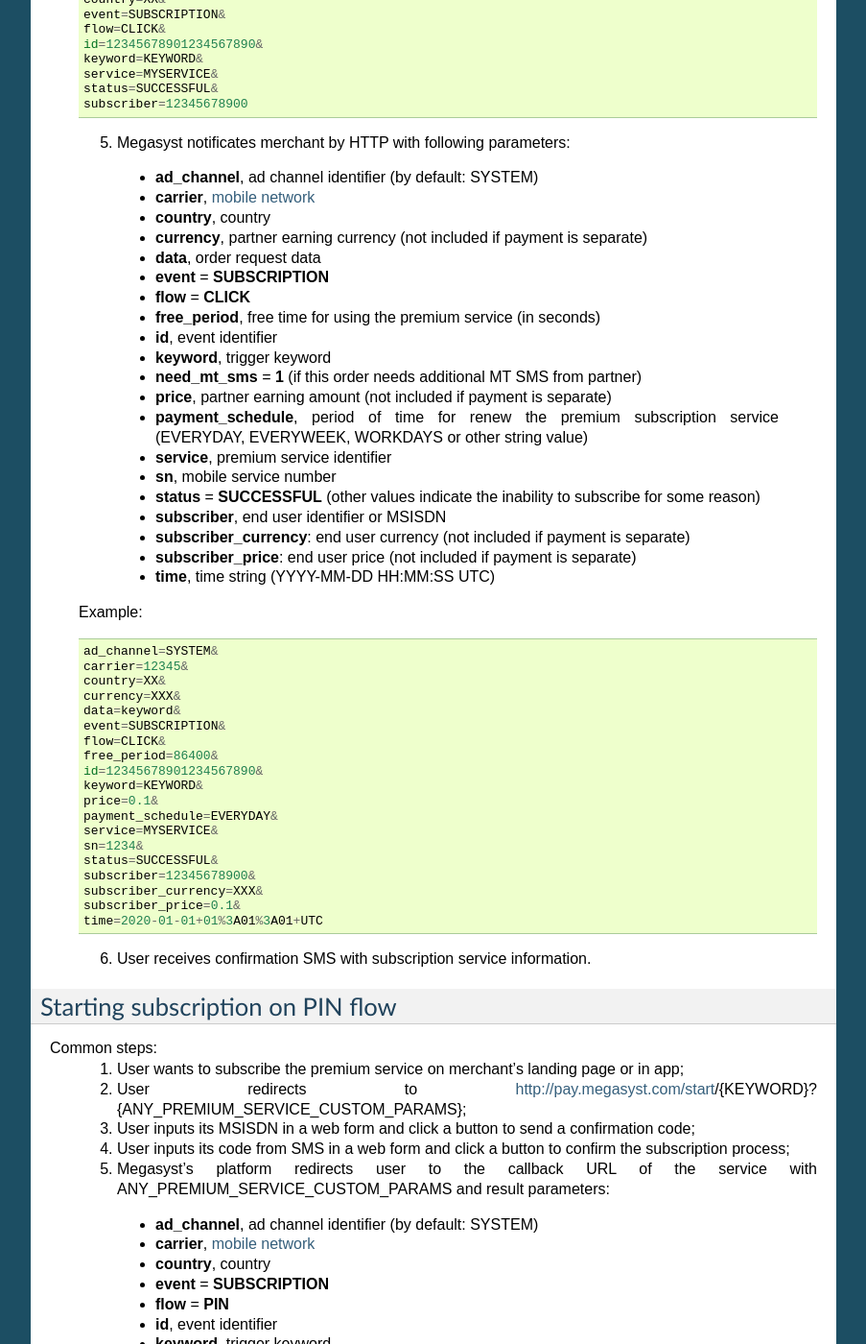
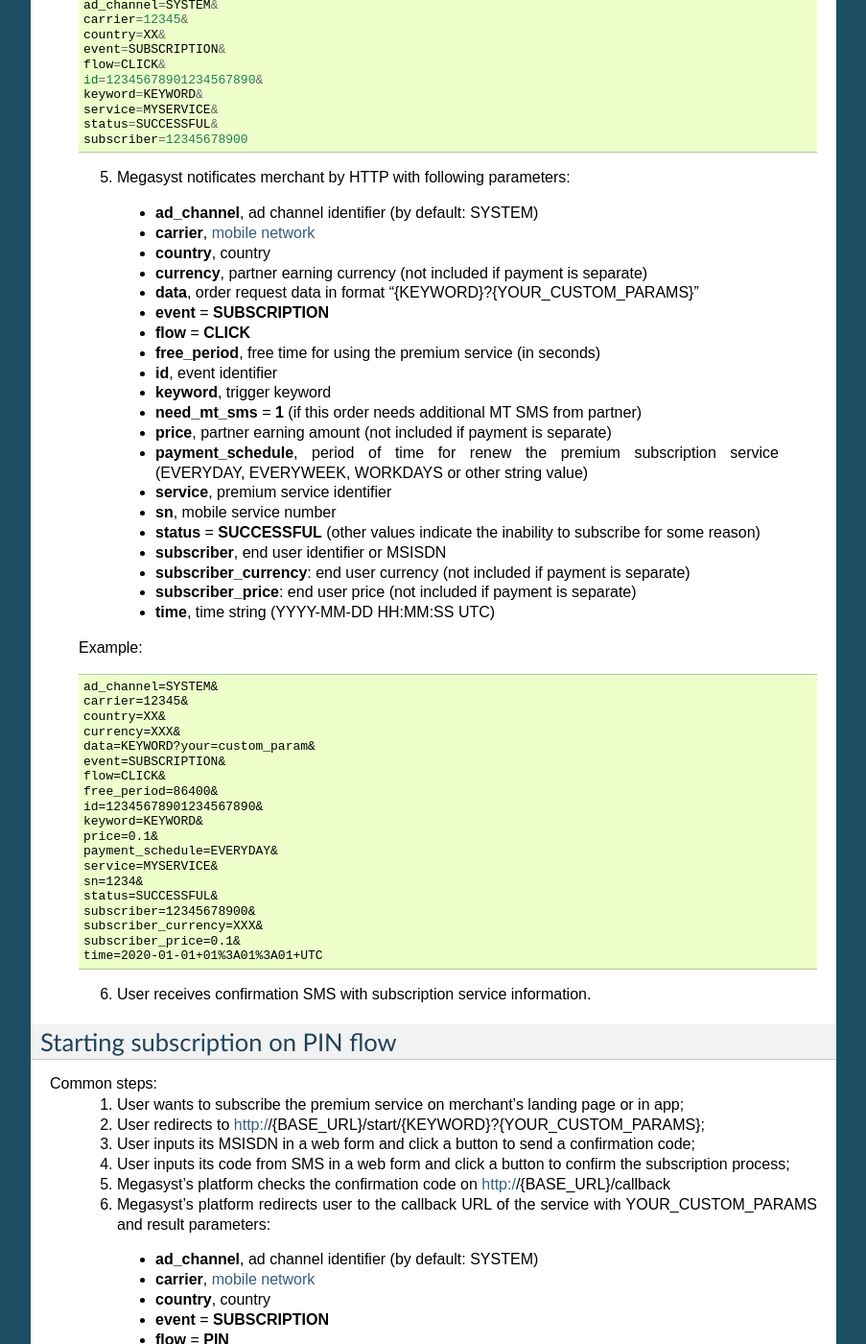
Before and after one commit to megasyst/lab, a Sphinx documentation site: the page built from docs/2_subscription.rst, in a window 1280 px wide and 1400 px high, scrolled down 737 px. Shown: the whole window at 96% size, without its empty margins (198-1101 px from the left). Built offline with Sphinx 7.4.7, drawn with Linux system fonts in a browser that asks for light colours; some of the changed text lies outside the part shown.

Commit message:
Update 2_subscription.rst

```diff
--- a/docs/2_subscription.rst
+++ b/docs/2_subscription.rst
@@ -9,15 +9,17 @@ We divide subscription's activation process on 3 flows:
   2. PIN flow, also known as PIN-submit or WEB flow or App flow;
   3. SMS flow, also known as SMS MO flow, SMS MT flow , SMS flow or App flow;
 
+You can use URL with **.html** or **.json** suffix.
 
 Starting subscription on Click flow
 -----------------------------------------
 
 Common steps:
   1. User wants to subscribe the premium service on merchant's landing page;
-  2. User redirects to http://pay.megasyst.com/start/{KEYWORD}?{ANY_PREMIUM_SERVICE_CUSTOM_PARAMS};
+  2. User redirects to http://{BASE_URL}/start/{KEYWORD}?{YOUR_CUSTOM_PARAMS};
   3. User accepts subscription service terms and conditions by clicking confirmation button;
-  4. Megasyst's platform redirects user to the callback URL of the service with ANY_PREMIUM_SERVICE_CUSTOM_PARAMS and result parameters:
+  4. Megasyst's platform checks the confirmation parameters on http://{BASE_URL}/callback
+  5. Megasyst's platform redirects user to the callback URL of the service with YOUR_CUSTOM_PARAMS and result parameters:
     * **ad_channel**, ad channel identifier (by default: SYSTEM)
     * **carrier**, `mobile network`_
     * **country**, country
@@ -48,7 +50,7 @@ Common steps:
     * **carrier**, `mobile network`_
     * **country**, country
     * **currency**, partner earning currency (not included if payment is separate)
-    * **data**, order request data
+    * **data**, order request data in format "{KEYWORD}?{YOUR_CUSTOM_PARAMS}"
     * **event** = **SUBSCRIPTION**
     * **flow** = **CLICK**
     * **free_period**, free time for using the premium service (in seconds)
@@ -71,7 +73,7 @@ Common steps:
      carrier=12345&
      country=XX&
      currency=XXX&
-     data=keyword&
+     data=KEYWORD?your=custom_param&
      event=SUBSCRIPTION&
      flow=CLICK&
      free_period=86400&
@@ -94,10 +96,11 @@ Starting subscription on PIN flow
 
 Common steps:
   1. User wants to subscribe the premium service on merchant's landing page or in app;
-  2. User redirects to http://pay.megasyst.com/start/{KEYWORD}?{ANY_PREMIUM_SERVICE_CUSTOM_PARAMS};
+  2. User redirects to http://{BASE_URL}/start/{KEYWORD}?{YOUR_CUSTOM_PARAMS};
   3. User inputs its MSISDN in a web form and click a button to send a confirmation code;
   4. User inputs its code from SMS in a web form and click a button to confirm the subscription process;
-  5. Megasyst's platform redirects user to the callback URL of the service with ANY_PREMIUM_SERVICE_CUSTOM_PARAMS and result parameters:
+  5. Megasyst's platform checks the confirmation code on http://{BASE_URL}/callback
+  6. Megasyst's platform redirects user to the callback URL of the service with YOUR_CUSTOM_PARAMS and result parameters:
     * **ad_channel**, ad channel identifier (by default: SYSTEM)
     * **carrier**, `mobile network`_
     * **country**, country
@@ -128,7 +131,7 @@ Common steps:
     * **carrier**, `mobile network`_
     * **country**, country
     * **currency**, partner earning currency (not included if payment is separate)
-    * **data**, order request data
+    * **data**, order request data in format "{KEYWORD}?{YOUR_CUSTOM_PARAMS}"
     * **event** = **SUBSCRIPTION**
     * **flow** = **PIN**
     * **free_period**, free time for using the premium service (in seconds)
@@ -151,7 +154,7 @@ Common steps:
      carrier=12345&
      country=XX&
      currency=XXX&
-     data=trigger&
+     data=TRIGGER?your=custom_param_value&
      event=SUBSCRIPTION&
      flow=PIN&
      free_period=86400&
@@ -233,7 +236,7 @@ Megasyst notificates merchants by HTTP with following parameters:
     * **carrier**, `mobile network`_
     * **country**, country
     * **currency**, partner earning currency
-    * **data**, SMS body or other data
+    * **data**, same data from the subscription order
     * **event** = **RENEWAL**
     * **flow** = **CLICK** or **PIN** or **SMS** or **USSD**
     * **id**, event identifier
```
